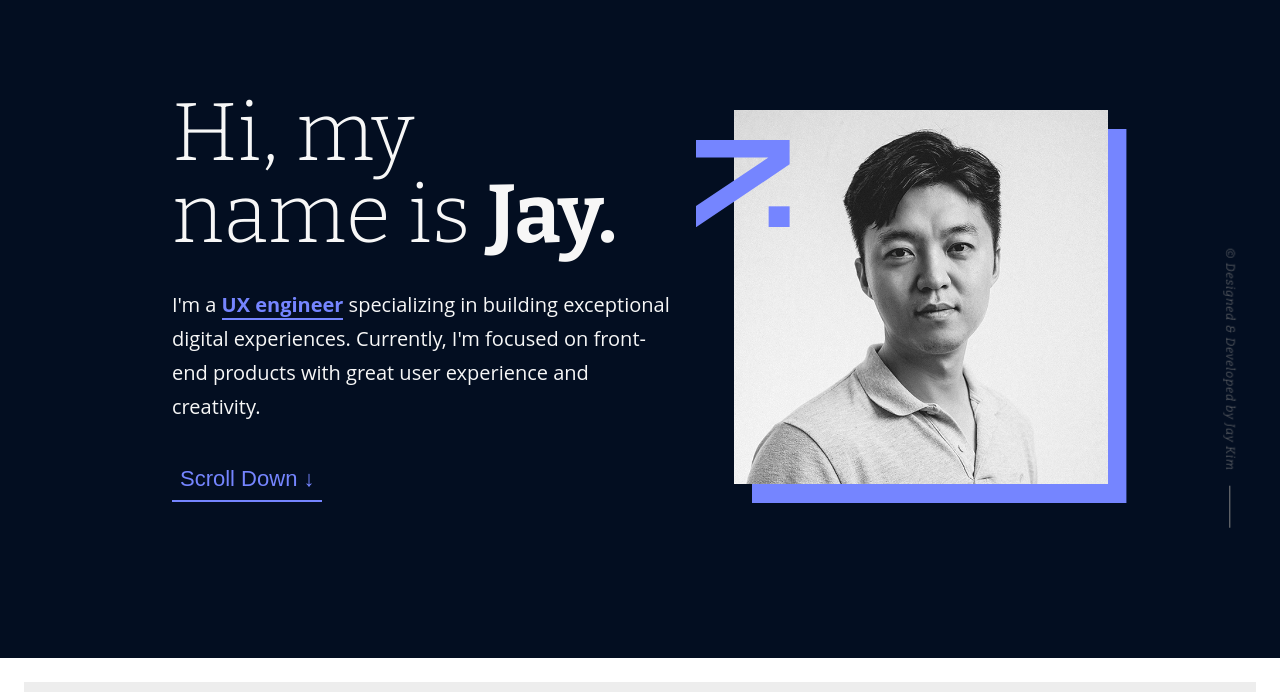
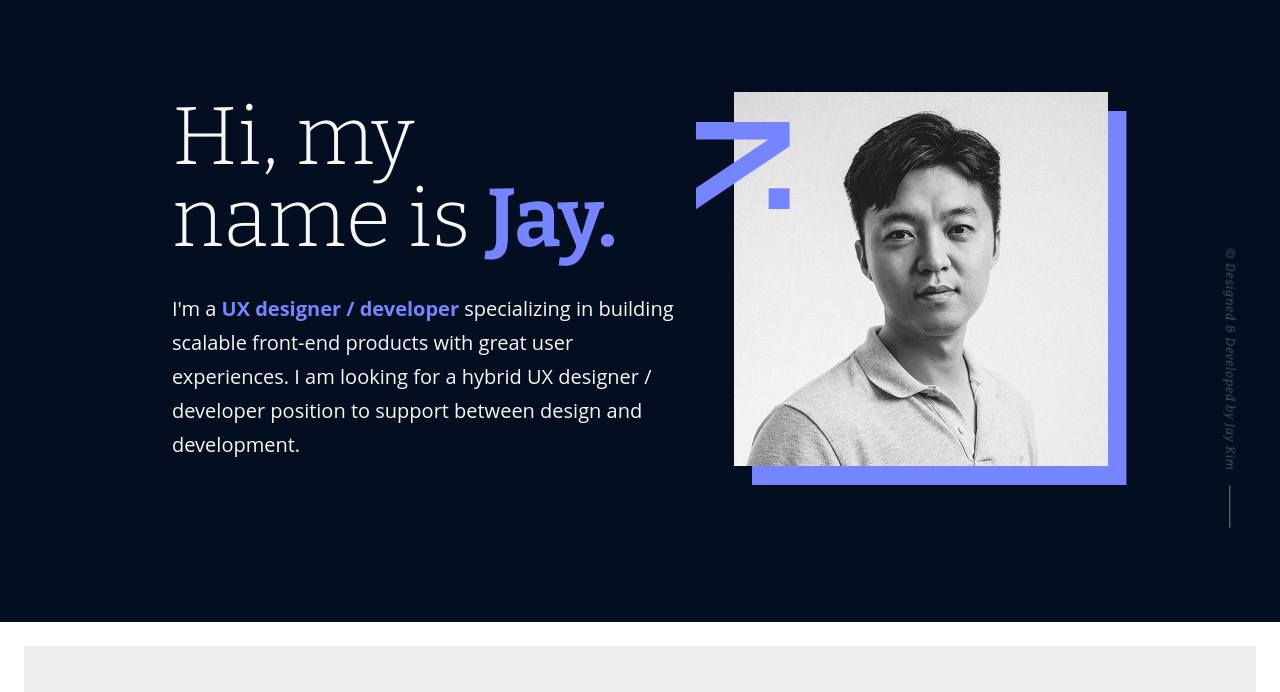
Before and after one commit to jaehyung8675/jaykim-dev, a plain HTML site: page index.html in a window 1280 px wide. Shown: the part 108-800 px from the top of the page. Drawn offline with nearby package versions, Linux system fonts and the light colour scheme.

Commit message:
Update resume and header text

```diff
--- a/app/scss/layout/_header.scss
+++ b/app/scss/layout/_header.scss
@@ -36,6 +36,7 @@ hgroup {
 
       span {
         font-weight: bold;
+        color: var(--color-accent);
       }
     }
 
@@ -43,33 +44,15 @@ hgroup {
       max-width: 100%;
       font-size: clamp(1rem, 0.6364rem + 0.9091vw, 1.25rem);
       line-height: 1.7;
-      margin-bottom: rem(22);
 
       @include breakpoint(medium) {
         max-width: 90%;
-        margin-bottom: rem(32);
-      }
-
-      @include breakpoint(large) {
-        margin-bottom: rem(42);
       }
 
       span {
         color: var(--color-accent);
         font-weight: bold;
-        border-bottom: 2px solid var(--color-accent);
-      }
-    }
-
-    button {
-      font-size: clamp(1.125rem, 0.7614rem + 0.9091vw, 1.375rem);
-      color: var(--color-accent);
-      padding: 0 rem(8) rem(8);
-      border-bottom: 2px solid var(--color-accent);
-
-      &:hover {
-        color: var(--color-accent-tint);
-        border-bottom: 2px solid var(--color-accent-tint);
+        // border-bottom: 2px solid var(--color-accent);
       }
     }
   }
--- a/index.html
+++ b/index.html
@@ -75,11 +75,12 @@
         <article>
           <h1>Hi, my<br />name is <span>Jay.</span></h1>
           <p>
-            I'm a <span>UX engineer</span> specializing in building exceptional
-            digital experiences. Currently, I'm focused on front-end products
-            with great user experience and creativity.
+            I'm a <span>UX designer / developer</span> specializing in building
+            scalable front-end products with great user experiences. I am
+            looking for a hybrid UX designer / developer position to support
+            between design and development.
           </p>
-          <button class="btn--scroll-to">Scroll Down &DownArrow;</button>
+          <!-- <button class="btn--scroll-to">Scroll Down &DownArrow;</button> -->
         </article>
         <figure>
           <svg class="shape-symbol" viewBox="0 0 106.2 99.03">
```
Also changed, not shown: src/styles/style.css, 3 other files.
